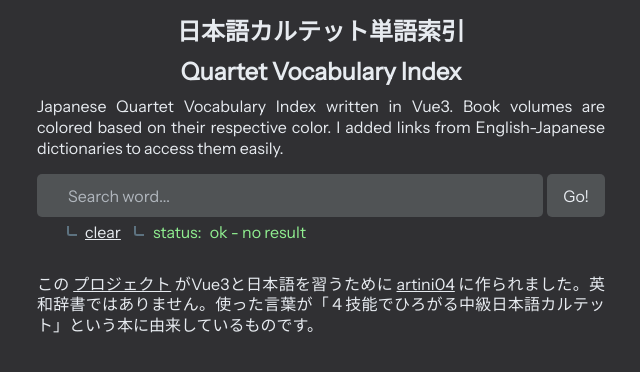
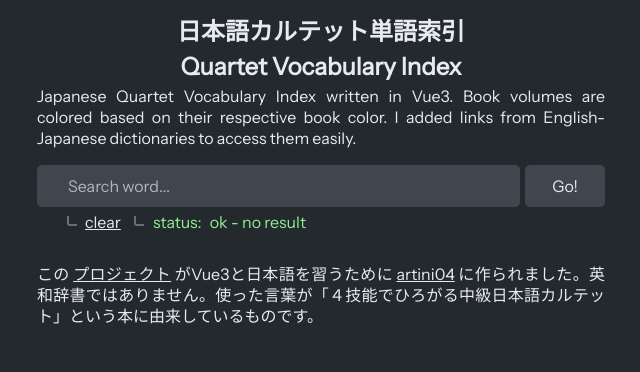
Before and after one commit to Artini04/quartet-index, a Vue app: page / in a window 1280 px wide. Shown: the top 372 px of the page, without its empty margins (319-959 px from the left). Built offline with nearby package versions, Linux system fonts and the light colour scheme; some icons are missing; a web font is replaced by a local one.

Commit message:
Migrate to new dictionary (#9)
* dev18.5.23 temp

* convert to new dict

```diff
--- a/src/assets/main.scss
+++ b/src/assets/main.scss
@@ -14,6 +14,10 @@
 	40: 1rem,
 	50: 1.2rem,
 	60: 1.5rem,
+	70: 1.7rem,
+	80: 2rem,
+	90: 2.2rem,
+	100: 2.5rem,
 );
 
 $font-size: (
@@ -78,23 +82,23 @@
 	transition: background ease 200ms;
 }
 
-// ==================== //
-// 		COMPOSITE		//
-// ==================== //
-.flow-spaced {
-	$space: 0.5rem;
+// ================ //
+// 		UTILITY		//
+// ================ //
+.flow {
+	$space: 0.2rem;
 
-	& > * {
-		display: block;
+	&-x {
+		& > * {
+			display: inline-block;
+		}
+
+		& > * + * {
+			margin-left: calc($space * 3);
+		}
 	}
 
-	& > * + * {
-		margin-top: $space;
-	}
-
-	&-s {
-		$space: 0.2rem;
-
+	&-y {
 		& > * {
 			display: block;
 		}
@@ -105,9 +109,6 @@
 	}
 }
 
-// ================ //
-// 		UTILITY		//
-// ================ //
 .flex {
 	display: flex;
 
--- a/src/assets/root.scss
+++ b/src/assets/root.scss
@@ -3,7 +3,7 @@
 }
 
 :root[data-theme='dark'] {
-	--app-background: #303033;
+	--app-background: #24292e;
 	--app-font: #e7ebf0;
 	--app-font-muted: #838485;
 	--app-font-inverse: #3f3f3f;
--- a/src/components/card/CardTable.vue
+++ b/src/components/card/CardTable.vue
@@ -20,9 +20,6 @@
 		display: grid;
 		grid-template-columns: repeat(auto-fit, minmax(300px, 1fr));
 		gap: 1rem;
-
-		max-width: 900px;
-		margin-inline: auto;
 	}
 }
 </style>
--- a/src/components/card/CardWord.vue
+++ b/src/components/card/CardWord.vue
@@ -2,14 +2,17 @@
 import { Icon } from '@iconify/vue'
 
 defineProps<{
+	id: number
+	ja_letter_loc: string
 	ja_kk: string | null
-	ja_h: string | null
+	ja_h: string
 	ja_h_add: string | null
+	ja_h_suru: string | null
 	en: string | null
 	en_add: string | null
-	kanji: number | null
 	lesson: number
 	reading: number
+	kanji: number | null
 	score: number
 }>()
 
@@ -33,7 +36,7 @@
 			</span>
 		</div>
 
-		<div class="text-wrapper | flow-spaced | padding-20">
+		<div class="text-wrapper | flow-y | padding-20">
 			<div
 				class="ja-wrapper | flex flex-row-wrap flex-start-center | ja-wrapper-gap"
 				lang="ja">
@@ -41,26 +44,30 @@
 					class="ja-kk | kana-kanji"
 					v-for="item in ja_kk ? ja_kk?.split(';') : ja_h?.split(';')"
 					:key="item">
-					<span v-if="ja_h_add" class="ja-h-add | text-l">{{ `[${ja_h_add}]` }}</span>
-					{{ item.trim() }}
+					{{ item }}
 				</span>
 
 				<span
 					class="ja-h | hiragana"
 					v-for="item in ja_kk ? ja_h?.split(';') : []"
 					:key="item">
-					{{ item.trim() }}
+					{{ item }}
 				</span>
 			</div>
 
-			<div class="en-wrapper | flow-spaced">
+			<div class="en-wrapper | flow-y">
 				<span
 					class="en | margin-left-40 | english"
 					v-for="item in en?.split(';')"
 					:key="item">
-					{{ item.trim() }}
+					{{ item }}
 					<span v-if="en_add" class="verb-type"> [{{ en_add }}] </span>
 				</span>
+			</div>
+
+			<div class="flow-x | margin-left-80">
+				<span v-if="ja_h_add" class="ja-h-add | text-s">{{ `[${ja_h_add}]` }}</span>
+				<span v-if="ja_h_suru" class="text-s">({{ ja_h_suru }})</span>
 			</div>
 		</div>
 
@@ -69,7 +76,7 @@
 			<div class="link">
 				<Icon icon="tabler:book-2" :width="iconSize" :height="iconSize" />
 				<span class="link-span | text-n"> jpdb.io </span>
-				<div class="link-small-container | margin-top-20 | flow-spaced-s text-s">
+				<div class="link-small-container | margin-top-20 | flow-y text-s">
 					<span
 						v-for="(item, index) in [
 							...(ja_kk?.split(';') ?? []),
@@ -86,7 +93,7 @@
 			<div class="link">
 				<Icon icon="tabler:book-2" :width="iconSize" :height="iconSize" />
 				<span class="link-span | text-n"> weblio英和辞書 </span>
-				<div class="link-small-container | margin-top-20 | flow-spaced-s text-s">
+				<div class="link-small-container | margin-top-20 | flow-y text-s">
 					<span
 						v-for="(item, index) in [
 							...(ja_kk?.split(';') ?? []),
@@ -165,6 +172,16 @@
 	}
 }
 
+div {
+	&[vol='1'] {
+		border-color: var(--book-vol-1);
+	}
+
+	&[vol='2'] {
+		border-color: var(--book-vol-2);
+	}
+}
+
 .link {
 	svg {
 		margin-bottom: -0.1rem;
--- a/src/components/footer/FooterComp.vue
+++ b/src/components/footer/FooterComp.vue
@@ -5,7 +5,7 @@
 </script>
 
 <template>
-	<footer class="footer | padding-40 margin-auto width-20 | flow-spaced">
+	<footer class="footer | padding-40 margin-auto width-20 | flow-y">
 		<div>
 			<p class="text-justify">
 				この
--- a/src/components/header/HeaderComp.vue
+++ b/src/components/header/HeaderComp.vue
@@ -2,13 +2,13 @@
 
 <template>
 	<header class="header | padding-40 padding-bottom-0 margin-auto width-20">
-		<div class="header-div | flow-spaced">
+		<div class="header-div | flow-y">
 			<h2 class="text-center">日本語カルテット単語索引</h2>
 			<h2 class="text-center">Quartet Vocabulary Index</h2>
 			<p class="text-justify">
 				Japanese Quartet Vocabulary Index written in Vue3. Book volumes are colored based on
-				their respective color. I added links from English-Japanese dictionaries to access
-				them easily.
+				their respective book color. I added links from English-Japanese dictionaries to
+				access them easily.
 			</p>
 		</div>
 	</header>
--- a/src/components/search/SearchComp.vue
+++ b/src/components/search/SearchComp.vue
@@ -1,7 +1,7 @@
 <script setup lang="ts">
 import { ref } from 'vue'
 import { Icon } from '@iconify/vue'
-import { searchWord, status } from '@/supabase'
+import { getQuartet, status } from '@/supabase'
 
 const searchQuery = ref<string>('')
 
@@ -18,18 +18,17 @@
 				<Icon icon="tabler:search" />
 				<input
 					v-model="searchQuery"
-					@keypress.enter.prevent="searchWord(searchQuery)"
+					@keypress.enter.prevent="getQuartet(searchQuery)"
 					class="search-box | margin-30 margin-left-10 | width-full height-full | text-n"
 					type="text"
 					placeholder="Search word..."
 					:disabled="status === 'fetch' ? true : false" />
 			</div>
 
-			<div
-				class="search-button-container | padding-20 padding-left-40 padding-right-40 | light-shade border-20 focus-within cursor-pointer">
+			<div class="search-button-container | light-shade border-20 focus-within">
 				<input
-					@click.prevent="searchWord(searchQuery)"
-					class="width-full height-full | text-n"
+					@click.prevent="getQuartet(searchQuery)"
+					class="width-full height-full | text-n | padding-20 padding-left-40 padding-right-40 cursor-pointer"
 					type="button"
 					value="Go!"
 					:disabled="status === 'fetch' ? true : false" />
@@ -58,10 +57,10 @@
 $input-padding: 0.7rem;
 
 :root[data-theme='dark'] {
-	--component-background-color: #505355;
-	--component-background-color-active: #6d7277;
-	--component-background-color-disabled: #3b3b3b;
-	--component-font-color-disabled: #616161;
+	--component-background-color: #40464d;
+	--component-background-color-active: #636f7a;
+	--component-background-color-disabled: #2d333a;
+	--component-font-color-disabled: #546572;
 	--component-placeholder-color: #b0b6bd;
 	--component-border-color: #5d7280;
 	--component-border-radius: 5px;
@@ -83,34 +82,54 @@
 				color: var(--component-placeholder-color);
 			}
 		}
+	}
 
-		.search-button-container {
+	&-input-container,
+	&-button-container,
+	&-select-container {
 		transition: transform ease 100ms, background ease 200ms;
+
+		&:has(:disabled) {
+			background: var(--component-background-color-disabled);
+			color: var(--component-font-color-disabled);
+		}
+	}
+
+	&-input-container {
+		flex: 1 60%;
+	}
+
+	&-button-container {
+		flex: 0 1 80px;
 
 		&:is(:active) {
 			transform: scale(0.9);
 		}
+
 		&:is(:hover, :focus) {
 			background: var(--component-background-color-active);
 		}
 
-			&:has(:disabled) {
-				background: var(--component-background-color-disabled);
-			}
-
 		input {
-				transition: transform ease 100ms, background ease 200ms;
-
-				&:disabled {
-					background: var(--component-background-color-disabled);
-					color: var(--component-font-color-disabled);
-				}
-			}
+			background: transparent;
 		}
 	}
 
-	&-input-container {
-		flex: 1 170%;
+	&-select-container {
+		flex: 0 1 90px;
+		select {
+			text-align: center;
+			appearance: none;
+			-webkit-appearance: none;
+			-moz-appearance: none;
+			text-indent: 1px;
+			text-overflow: '';
+
+			option {
+				background: var(--component-background-color);
+				text-align: center;
+			}
+		}
 	}
 
 	&-options-container {
--- a/src/supabase/search.ts
+++ b/src/supabase/search.ts
@@ -13,7 +13,8 @@
 
 async function getQuartet(keyword: string) {
 	isSearching.value = true
-	const { data, error } = await supabase.rpc('search_quartet', { keyword: keyword }).limit(limit)
+
+	const { data, error } = await supabase.rpc('fuzzy_search', { keyword: keyword }).limit(limit)
 
 	if (error) console.log(error)
 	else {
@@ -40,4 +41,4 @@
 
 const searchWord = debounce((keyword: string) => getQuartet(keyword))
 
-export { searchWord, resultList, status }
+export { getQuartet, searchWord, resultList, status }
--- a/src/views/ResultsView.vue
+++ b/src/views/ResultsView.vue
@@ -12,9 +12,12 @@
 				<CardWord
 					v-for="{ score, object } in resultList"
 					:key="object['id'] + Math.floor(Math.random() * 50)"
+					:id="object['id']"
+					:ja_letter_loc="object['ja-letter-loc']"
 					:ja_kk="object['ja-kk']"
 					:ja_h="object['ja-h']"
 					:ja_h_add="object['ja-h-add']"
+					:ja_h_suru="object['ja-h-suru']"
 					:en="object['en']"
 					:en_add="object['en-add']"
 					:lesson="object['lesson']"
@@ -28,7 +31,7 @@
 
 <style lang="scss">
 main {
-	max-width: 900px;
+	max-width: 1200px;
 	margin-inline: auto;
 	padding: 0 1rem;
 }
```
Also changed, not shown: src/assets/types.ts (+64 -2 lines). Lines whose indentation alone changed are shown as unchanged.
